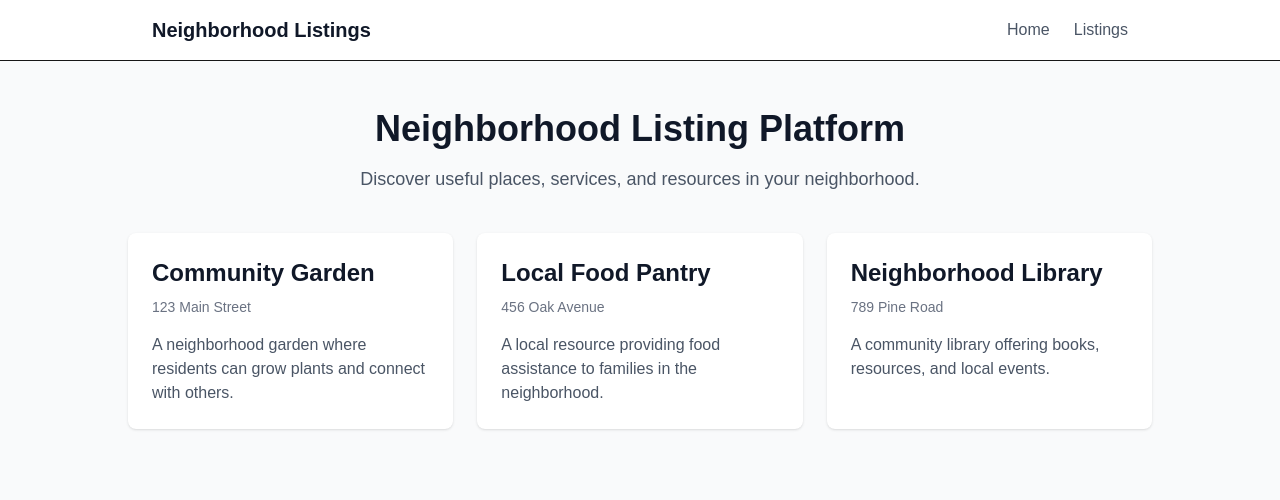
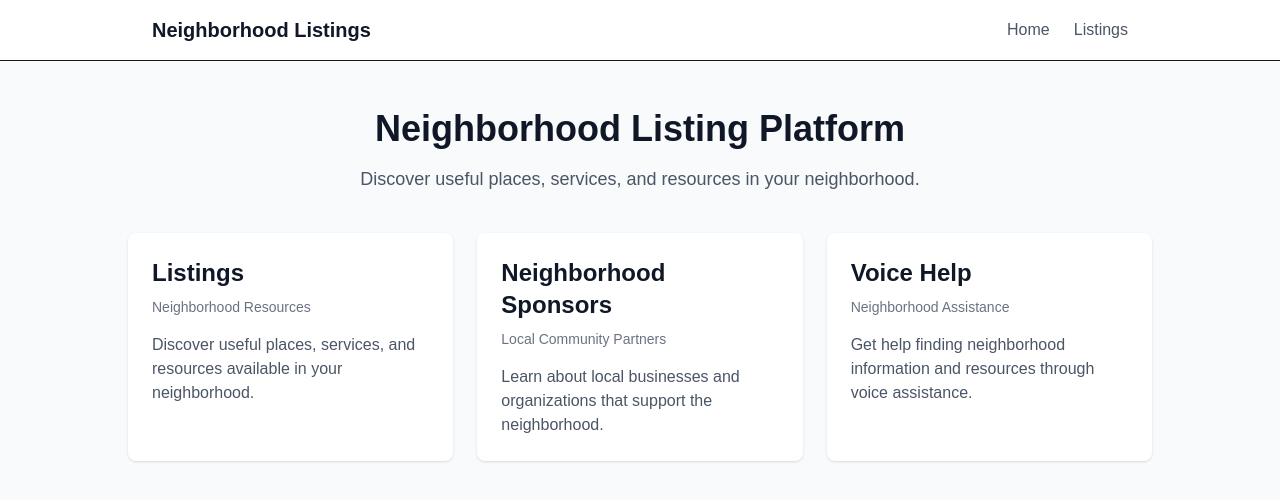
Before and after one commit to gtoledo4/neighborhood-listing-platform, a Next.js app: page / in a window 1280 px wide. Shown: the top 500 px of the page. Built offline with nearby package versions, Linux system fonts and the light colour scheme.

Commit message:
Update app shell feature cards

```diff
--- a/src/data/listings.ts
+++ b/src/data/listings.ts
@@ -8,20 +8,23 @@ export type Listing = {
 export const listings: Listing[] = [
   {
     id: "1",
-    title: "Community Garden",
-    address: "123 Main Street",
-    description: "A neighborhood garden where residents can grow plants and connect with others.",
+    title: "Listings",
+    address: "Neighborhood Resources",
+    description:
+      "Discover useful places, services, and resources available in your neighborhood.",
   },
   {
     id: "2",
-    title: "Local Food Pantry",
-    address: "456 Oak Avenue",
-    description: "A local resource providing food assistance to families in the neighborhood.",
+    title: "Neighborhood Sponsors",
+    address: "Local Community Partners",
+    description:
+      "Learn about local businesses and organizations that support the neighborhood.",
   },
   {
     id: "3",
-    title: "Neighborhood Library",
-    address: "789 Pine Road",
-    description: "A community library offering books, resources, and local events.",
+    title: "Voice Help",
+    address: "Neighborhood Assistance",
+    description:
+      "Get help finding neighborhood information and resources through voice assistance.",
   },
 ];
```
